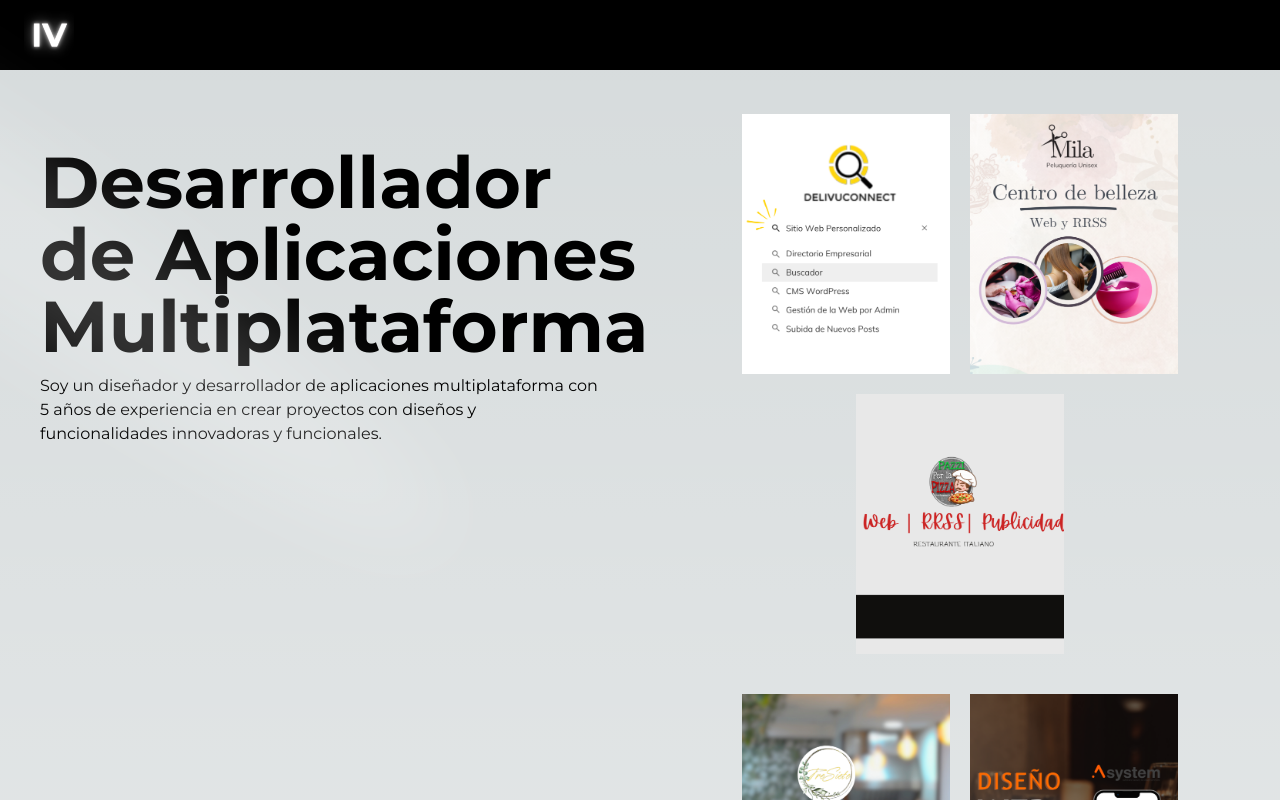
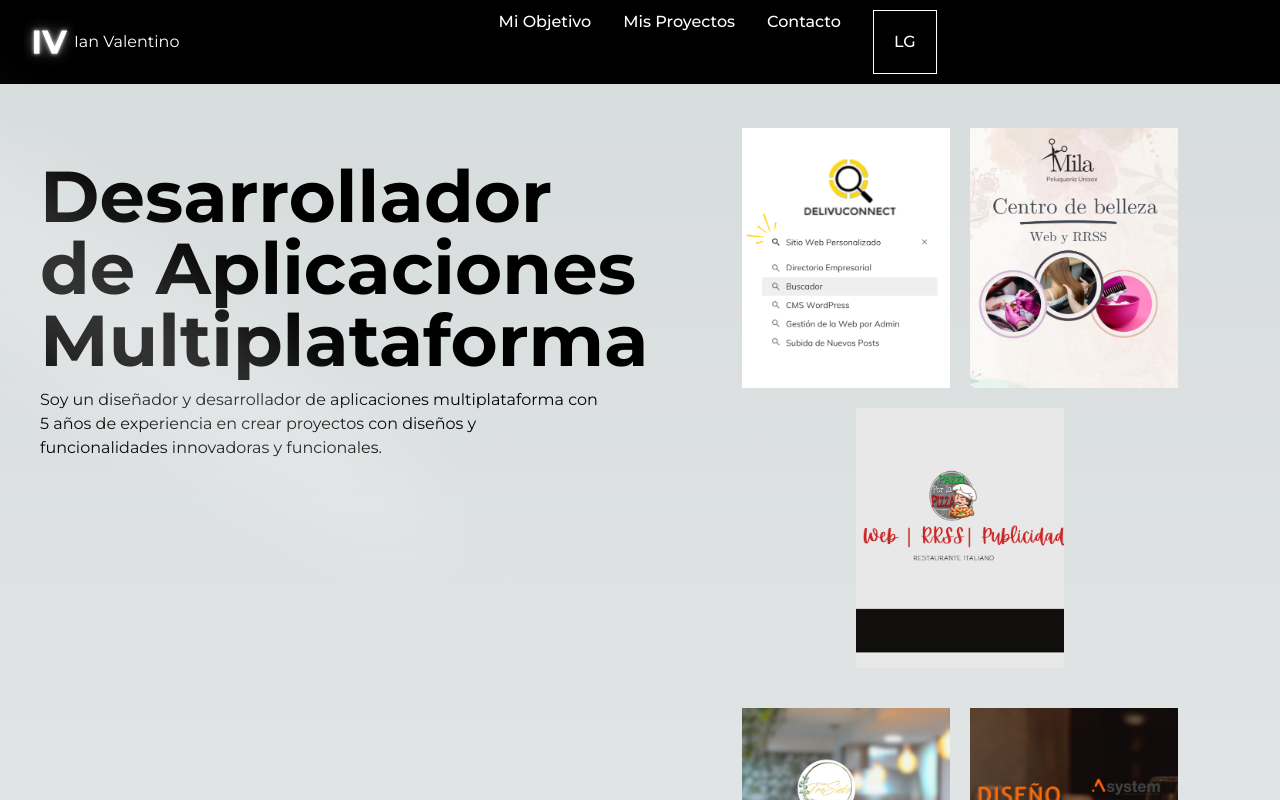
Before and after one commit to ivrequenajerez/ianvalentinoporfolio, a Next.js app: page / in a window 1280 px wide. Shown: the top 800 px of the page. Built offline with nearby package versions, Linux system fonts and the light colour scheme.

Commit message:
Botón de cambio de light a dark funcional

```diff
--- a/app/globals.css
+++ b/app/globals.css
@@ -8,15 +8,23 @@
   --background-end-rgb: 255, 255, 255;
 }
 
-@media (prefers-color-scheme: dark) {
-  :root {
+body {
+  color: rgb(var(--foreground-rgb));
+  background: linear-gradient(
+    to bottom,
+    transparent,
+    rgb(var(--background-end-rgb))
+  )
+  rgb(var(--background-start-rgb));
+}
+
+.dark {
   --foreground-rgb: 255, 255, 255;
   --background-start-rgb: 0, 0, 0;
   --background-end-rgb: 0, 0, 0;
 }
-}
 
-body {
+.dark body {
   color: rgb(var(--foreground-rgb));
   background: linear-gradient(
     to bottom,
--- a/components/Footer.tsx
+++ b/components/Footer.tsx
@@ -42,8 +42,8 @@ const Footer = () => {
               </a>
             </li>
             <li>
-              <a href="#" className="hover:underline me-4 md:me-6">
-                Descargar CV
+              <a href="https://ianvalentino.com/Ian%20Requena%20CV%20(1).pdf" className="hover:underline me-4 md:me-6">
+                Mi Curriculum
               </a>
             </li>
           </ul>
--- a/components/MyHeader.tsx
+++ b/components/MyHeader.tsx
@@ -1,22 +1,23 @@
 "use client";
 import React, { useState } from "react";
 import Image from "next/image";
+import ThemeToggleButton from "./ThemeToggleButton";
 
 const MyHeader = () => {
   const [menuOpen, setMenuOpen] = useState(false);
 
   return (
     <header>
-      <nav className="bg-black border-gray-200 px-4 lg:px-6 py-2.5 dark:bg-gray-800">
+      <nav className="bg-black border-gray-200 px-4 lg:px-6 py-2.5 bg-gray-800">
         <div className="flex flex-wrap justify-between items-center mx-auto max-w-screen-xl">
           <div className="flex items-center">
             <img
-                src="/logo.png"
-                width="50"
-                height="50"
-                alt="Logo Ian Valentino"
-              />
-            <span className="self-center text-xl font-semibold whitespace-nowrap dark:text-white">
+              src="/logo.png"
+              width="50"
+              height="50"
+              alt="Logo Ian Valentino"
+            />
+            <span className="self-center text-base font-normal whitespace-nowrap text-white">
               Ian Valentino
             </span>
           </div>
@@ -24,7 +25,7 @@ const MyHeader = () => {
             <button
               data-collapse-toggle="mobile-menu"
               type="button"
-              className="inline-flex items-center p-2 ml-1 text-sm text-gray-500 rounded-lg lg:hidden hover:bg-gray-100 focus:outline-none focus:ring-2 focus:ring-gray-200 dark:text-gray-400 dark:hover:bg-gray-700 dark:focus:ring-gray-600"
+              className="inline-flex items-center p-2 ml-1 text-sm text-gray-500 rounded-lg lg:hidden hover:bg-gray-100 focus:outline-none focus:ring-2 focus:ring-gray-200 text-gray-400  focus:ring-gray-600"
               aria-controls="mobile-menu"
               aria-expanded={menuOpen ? "true" : "false"}
               onClick={() => setMenuOpen(!menuOpen)}
@@ -66,7 +67,7 @@ const MyHeader = () => {
               <li>
                 <a
                   href="#sobremi"
-                  className="block py-2 pr-4 pl-3 text-gray-700 hover:bg-gray-50 lg:hover:bg-transparent lg:border-0 lg:hover:text-primary-700 lg:p-0 dark:text-gray-400 lg:dark:hover:text-white dark:hover:bg-gray-700 dark:hover:text-white lg:dark:hover:bg-transparent dark:border-gray-700"
+                  className="block py-2 pr-4 pl-3 text-white lg:border-0 lg:hover:text-primary-700 lg:p-0 text-gray-400 lg:hover:text-gray  hover:text-white border-white"
                 >
                   Mi Objetivo
                 </a>
@@ -74,7 +75,7 @@ const MyHeader = () => {
               <li>
                 <a
                   href="#proyectos"
-                  className="block py-2 pr-4 pl-3 text-gray-700 hover:bg-gray-50 lg:hover:bg-transparent lg:border-0 lg:hover:text-primary-700 lg:p-0 dark:text-gray-400 lg:dark:hover:text-white dark:hover:bg-gray-700 dark:hover:text-white lg:dark:hover:bg-transparent dark:border-gray-700"
+                  className="block py-2 pr-4 pl-3 text-white lg:border-0 lg:hover:text-primary-700 lg:p-0 text-gray-400 lg:hover:text-gray  hover:text-white border-white"
                 >
                   Mis Proyectos
                 </a>
@@ -82,11 +83,12 @@ const MyHeader = () => {
               <li>
                 <a
                   href="#contacto"
-                  className="block py-2 pr-4 pl-3 text-gray-700 hover:bg-gray-50 lg:hover:bg-transparent lg:border-0 lg:hover:text-primary-700 lg:p-0 dark:text-gray-400 lg:dark:hover:text-white dark:hover:bg-gray-700 dark:hover:text-white lg:dark:hover:bg-transparent dark:border-gray-700"
+                  className="block py-2 pr-4 pl-3 text-white lg:border-0 lg:hover:text-primary-700 lg:p-0 text-gray-400 lg:hover:text-gray  hover:text-white border-white"
                 >
                   Contacto
                 </a>
               </li>
+              <ThemeToggleButton/>
             </ul>
           </div>
         </div>
--- /dev/null
+++ b/components/ThemeToggleButton.tsx
@@ -0,0 +1,31 @@
+import React, { useEffect, useState } from "react";
+
+const ThemeToggleButton = () => {
+  const [isDarkMode, setIsDarkMode] = useState(false);
+
+  useEffect(() => {
+    const root = document.documentElement;
+    console.log("isDarkMode:", isDarkMode); // Añade esto
+    if (isDarkMode) {
+      root.classList.add("dark");
+    } else {
+      root.classList.remove("dark");
+    }
+  }, [isDarkMode]);
+
+  const handleClick = () => {
+    console.log("Button clicked"); // Añade esto
+    setIsDarkMode(!isDarkMode);
+  };
+
+  return (
+    <button
+      onClick={handleClick}
+      className="w-16 h-16 border border-white text-white flex items-center justify-center"
+    >
+      {isDarkMode ? "DR" : "LG"}
+    </button>
+  );
+};
+
+export default ThemeToggleButton;
--- a/next.config.mjs
+++ b/next.config.mjs
@@ -1,5 +1,6 @@
 /** @type {import('next').NextConfig} */
 const nextConfig = {
+    output: 'export'
 };
 
 export default nextConfig;
--- a/tailwind.config.ts
+++ b/tailwind.config.ts
@@ -6,6 +6,7 @@ const {
 } = require("tailwindcss/lib/util/flattenColorPalette");
 
 const config: Config = {
+  darkMode: 'class', // Habilitar modo oscuro basado en clases
   content: [
     "./pages/**/*.{js,ts,jsx,tsx,mdx}",
     "./components/**/*.{js,ts,jsx,tsx,mdx}",
```
Lines whose indentation alone changed are shown as unchanged.
